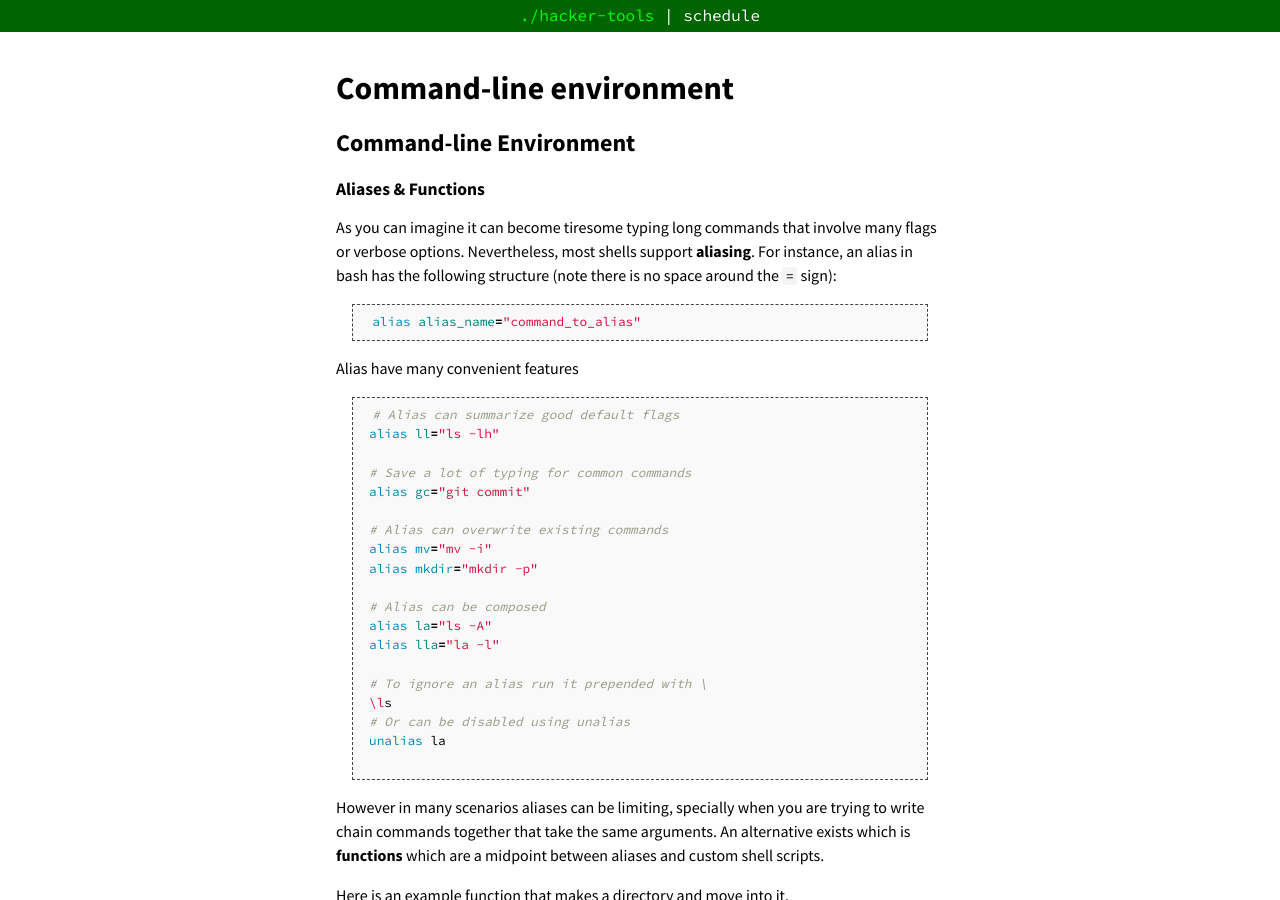
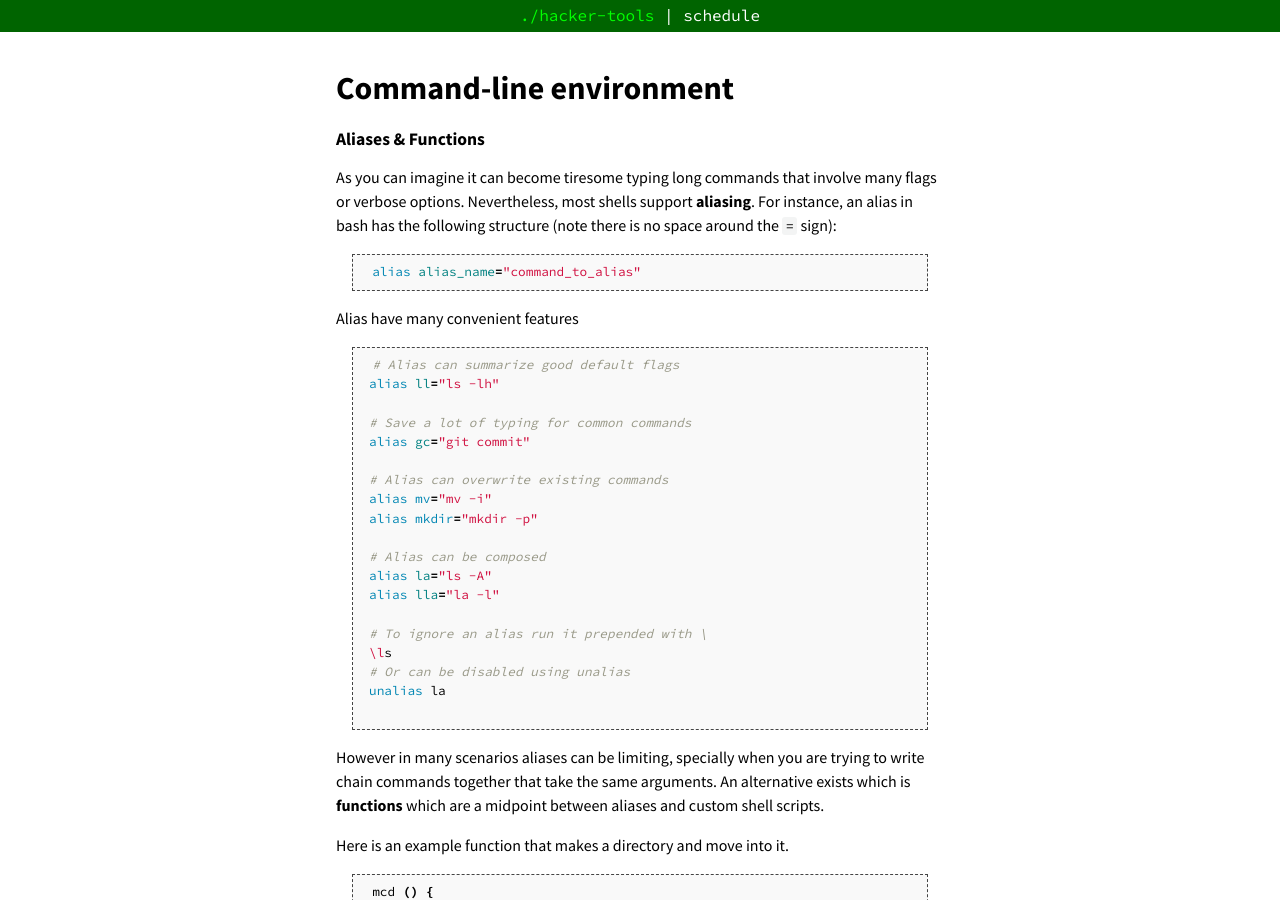
Before and after one commit to missing-semester-cn/missing-semester-cn.github.io, a Jekyll site: the page built from command-line.md, in a window 1280 px wide and 900 px high. Built offline with Jekyll 4.4.1, drawn with Linux system fonts in a browser that asks for light colours.

Commit message:
Remove title from cli environment

```diff
--- a/command-line.md
+++ b/command-line.md
@@ -3,8 +3,6 @@ layout: page
 title: "Command-line environment"
 presenter: Jose
 ---
-
-# Command-line Environment
 
 ## Aliases & Functions
 
```
